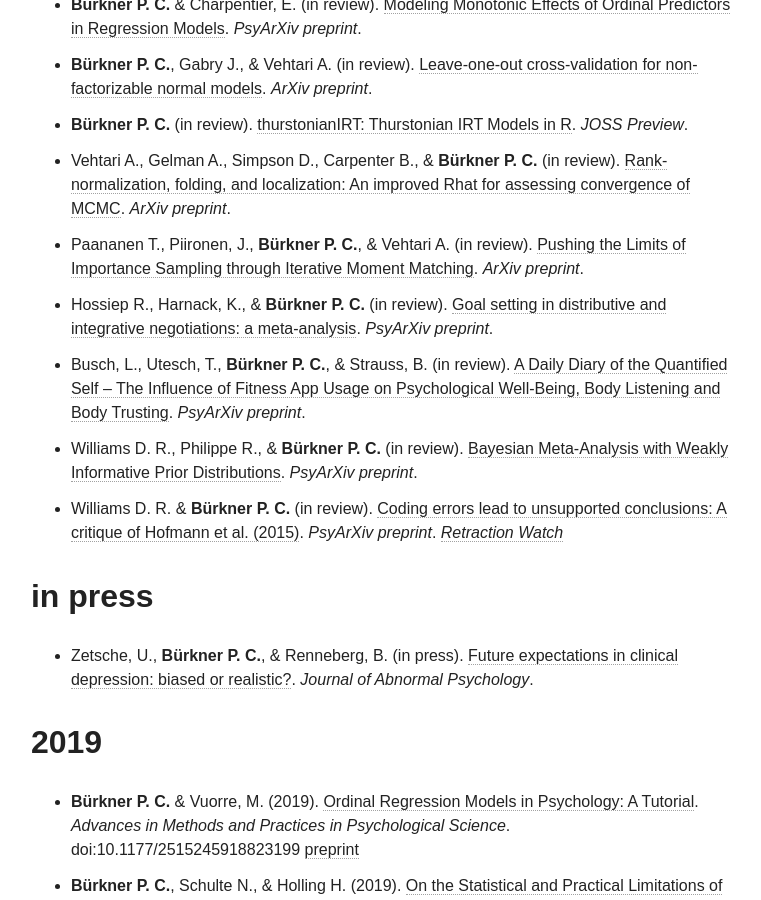
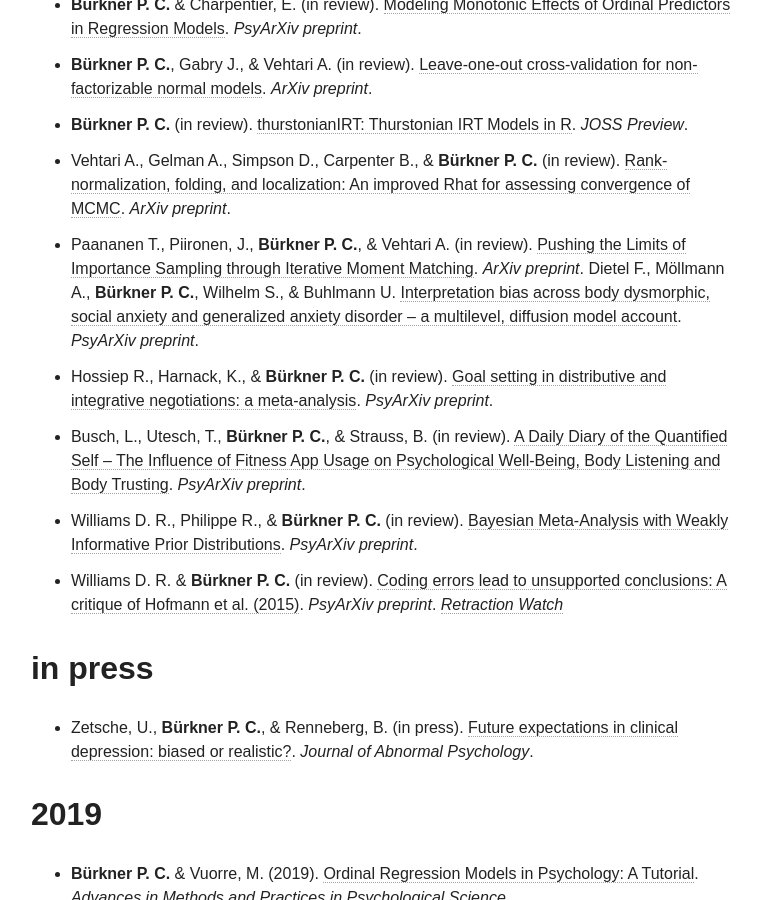
Before and after one commit to paul-buerkner/paul-buerkner.github.io, a Jekyll site: the page built from publications/index.md, in a window 1280 px wide and 900 px high, scrolled down 797 px. Shown: the whole window, without its empty margins (255-1016 px from the left). Built offline with Jekyll 4.4.1, drawn with Linux system fonts in a browser that asks for light colours; nearby versions of some CDN libraries.

Commit message:
add new preprint

```diff
--- a/publications/index.md
+++ b/publications/index.md
@@ -12,6 +12,7 @@
 * **Bürkner P. C.** (in review). [thurstonianIRT: Thurstonian IRT Models in R](https://github.com/openjournals/joss-papers/blob/joss.01641/joss.01641/10.21105.joss.01641.pdf). *JOSS Preview*.
 * Vehtari A., Gelman A., Simpson D., Carpenter B., & **Bürkner P. C.** (in review). [Rank-normalization, folding, and localization: An improved Rhat for assessing convergence of MCMC](https://arxiv.org/abs/1903.08008). *ArXiv preprint*.
 * Paananen T., Piironen, J., **Bürkner P. C.**, & Vehtari A. (in review). [Pushing the Limits of Importance Sampling through Iterative Moment Matching](http://arxiv.org/abs/1906.08850). *ArXiv preprint*.
+Dietel F., Möllmann A., **Bürkner P. C.**, Wilhelm S., & Buhlmann U. [Interpretation bias across body dysmorphic, social anxiety and generalized anxiety disorder – a multilevel, diffusion model account](https://psyarxiv.com/3hnpu/). *PsyArXiv preprint*.
 * Hossiep R., Harnack, K., & **Bürkner P. C.** (in review). [Goal setting in distributive and integrative negotiations: a meta-analysis](https://psyarxiv.com/mkgxt). *PsyArXiv preprint*.
 * Busch, L., Utesch, T., **Bürkner P. C.**, & Strauss, B. (in review). [A Daily Diary of the Quantified Self – The Influence of Fitness App Usage on Psychological Well-Being, Body Listening and Body Trusting](https://psyarxiv.com/cd6t8/). *PsyArXiv preprint*.
 * Williams D. R., Philippe R., & **Bürkner P. C.** (in review). [Bayesian Meta-Analysis with Weakly Informative Prior Distributions](https://psyarxiv.com/7tbrm/). *PsyArXiv preprint*.
```
